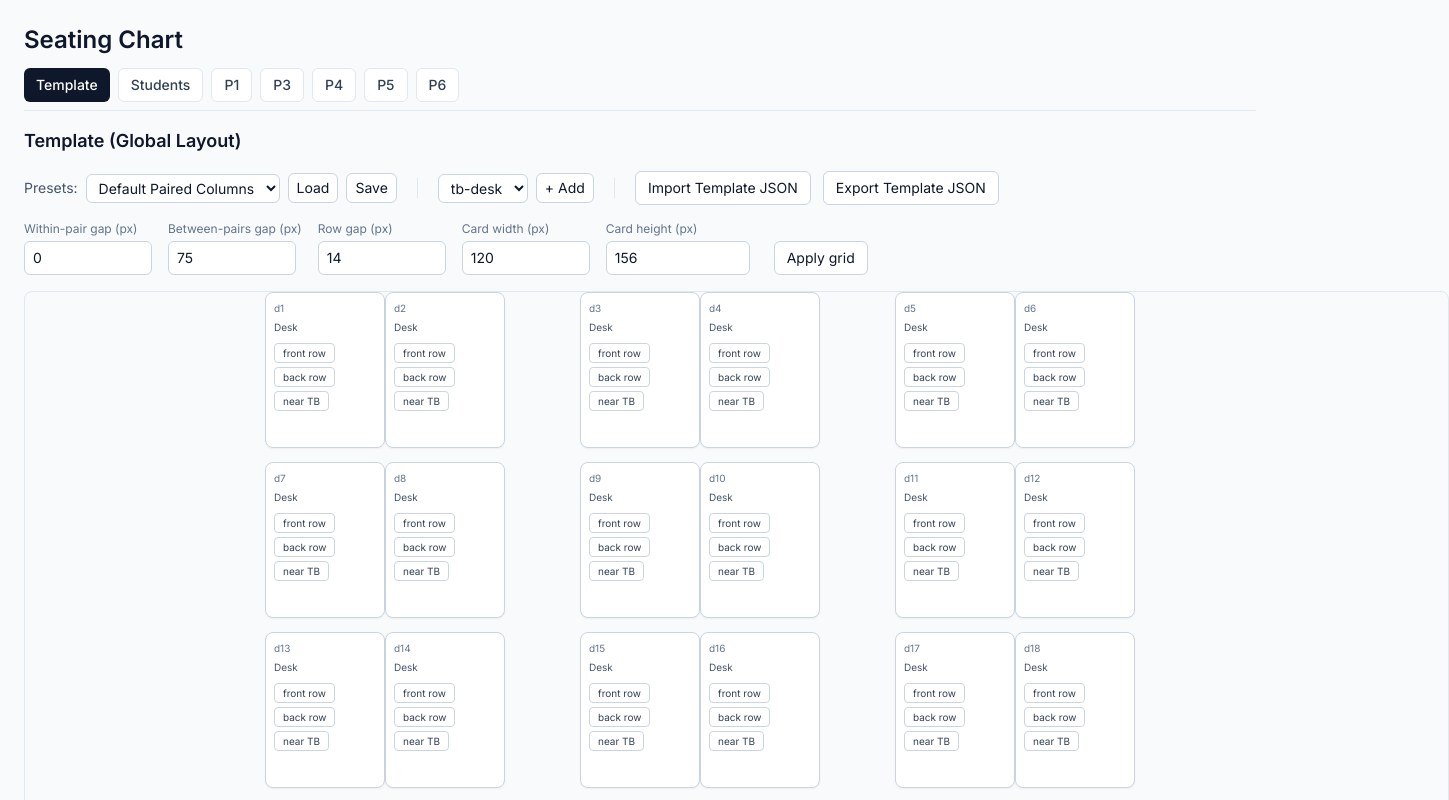
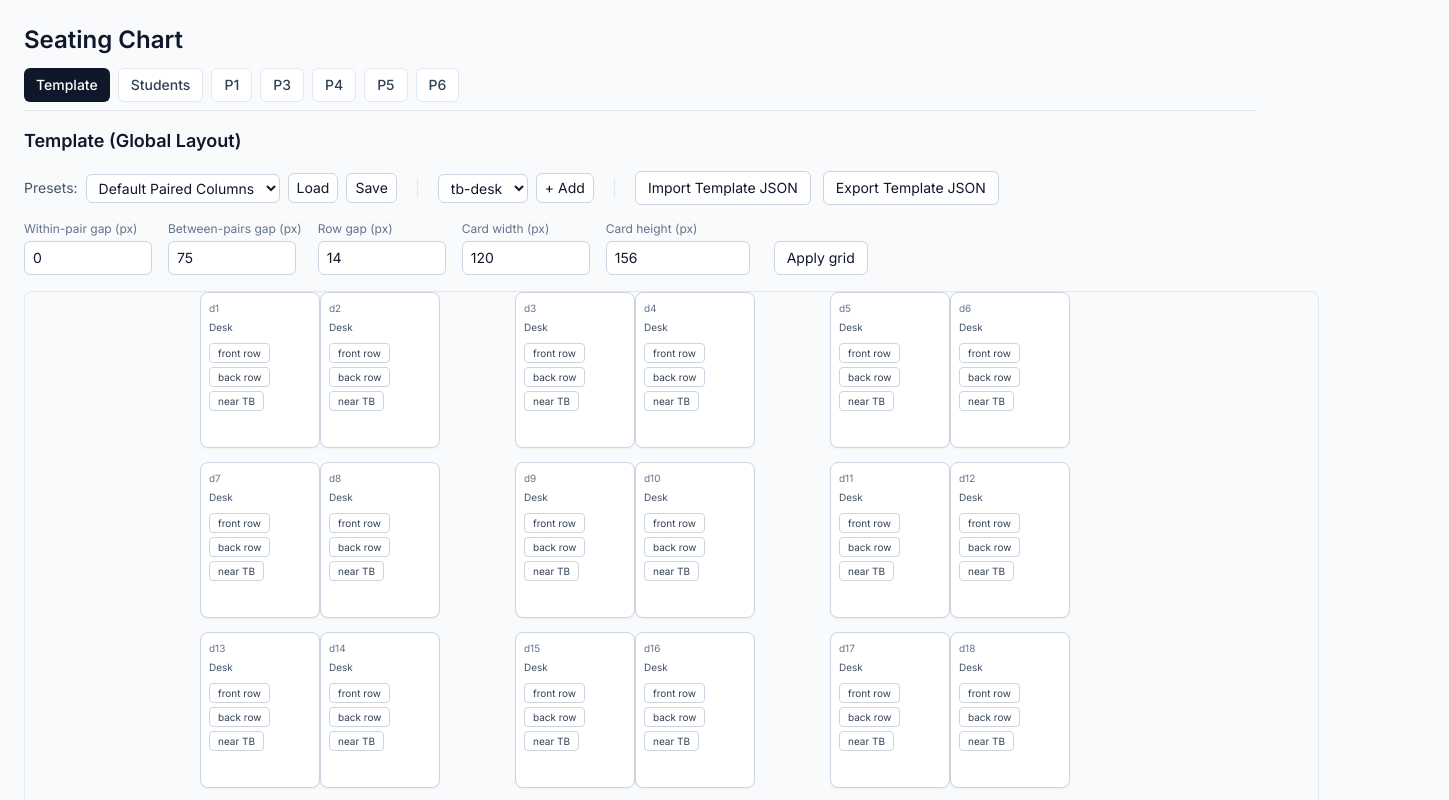
Before and after one commit to rubberduckinatruck/seating-chart, a React (Vite) app: page / in a window 1280 px wide. Both pictures are taken after a click on the button "Template". Shown: the top 800 px of the page, 1449 px wide, since content can reach past the window. Built offline with nearby package versions, Linux system fonts and the light colour scheme.

Commit message:
Update TemplateTab.tsx

```diff
--- a/src/tabs/TemplateTab.tsx
+++ b/src/tabs/TemplateTab.tsx
@@ -21,7 +21,7 @@ export default function TemplateTab() {
   // --- centering & sizing ---
   const gridW = 3 * (2 * cardW + cfg.spacing.withinPair + cfg.spacing.betweenPairs)
   const gridH = 6 * (cfg.spacing.cardH + cfg.spacing.rowGap) + 100
-  const EXTRA = 480 // tweak: 240/480/600 for more/less side gutter space
+  const EXTRA = 350 // tweak: 240/480/600 for more/less side gutter space
   const outerW = Math.max(900, gridW + EXTRA)
   const outerH = gridH
   const leftPad = Math.floor((outerW - gridW) / 2)
```
